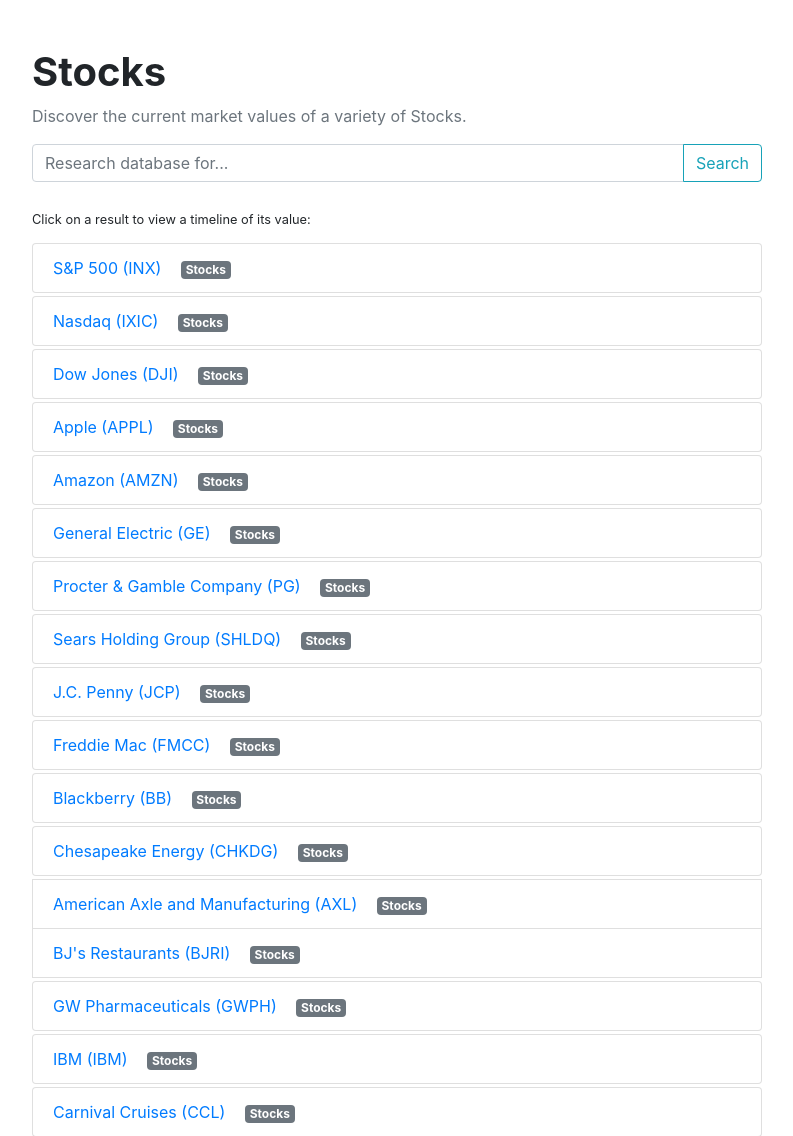
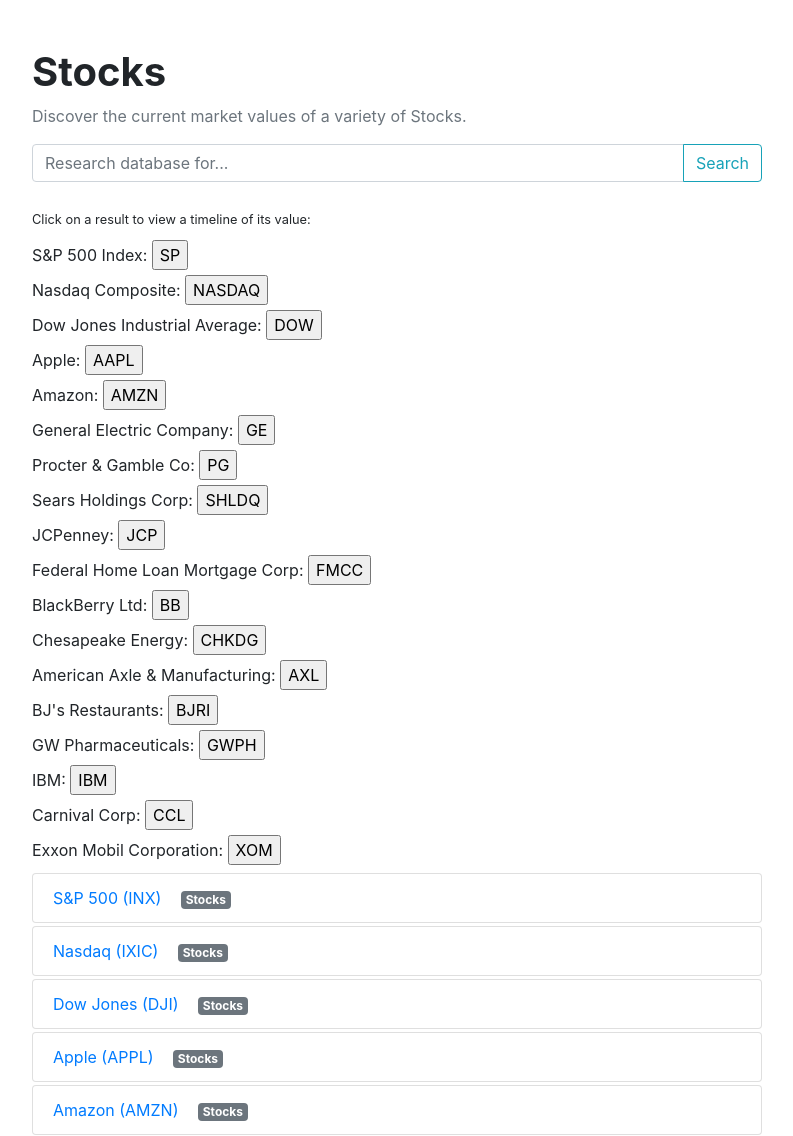
Before and after one commit to ksjiaxian/price_tracker, a Flask app: page /stocks in a window 1280 px wide. Shown: the part 56-1192 px from the top of the page, without its empty margins (243-1036 px from the left). Run offline with Flask 2, Linux system fonts and the light colour scheme; some libraries are stand-ins or nearby versions.

Commit message:
added graph functionality to the stocks page, can now click stocks and see price data

```diff
--- a/app/server.py
+++ b/app/server.py
@@ -1,4 +1,4 @@
-from flask import Flask, render_template
+from flask import Flask, render_template, request
 import cx_Oracle
 import json
 from datetime import datetime
@@ -11,29 +11,33 @@ port = 1512
 
 app = Flask(__name__)
 
+# current selection
+name = 'BB'
+table = 'Stocks'
+
 
 @app.route("/")
 def splash():
-    connection = None
-    try:
-        connection = cx_Oracle.connect(username, password, dsn)
-
-    except cx_Oracle.Error as error:
-        print(error)
-        connection.close()
-
-    c = connection.cursor()
-    c.execute('SELECT * FROM History WHERE dateID >= 20200314')
-
-    dbtest = '<p>'
-    for i in c:
-        dbtest += i[1] + '</p>'
-
-    return render_template("splash.html", dbtest=dbtest)
+    return render_template("splash.html")
 
 
-@app.route("/stocks")
+@app.route("/stocks", methods=['GET', 'POST'])
 def stocks():
+    if request.method == 'POST':
+        name = request.form['input']
+        if name == 'SP' or name == 'NASDAQ' or name == 'DOW':
+            table = 'INDEXES'
+        else:
+            table = 'STOCKS'
+        (item_name, max_price, min_price, max_date, min_date, data_json) = get_data(name, table)
+        return render_template("timeline.html",
+                               name=name,
+                               max=max_price,
+                               max_date=max_date,
+                               min=min_price,
+                               min_date=min_date,
+                               data=data_json)
+
     return render_template("stocks.html")
 
 
@@ -47,10 +51,9 @@ def cart():
     return render_template("cart.html")
 
 
-# can delete this later - just for testing getting data from database!
-@app.route("/timeline")
+@app.route("/timeline", methods=['POST'])
 def timeline():
-    name = 'AAPL'
+    print('in the timeline!')
     connection = None
     try:
         connection = cx_Oracle.connect(username, password, dsn)
@@ -60,22 +63,22 @@ def timeline():
         connection.close()
 
     c = connection.cursor()
-    c.execute('SELECT dateID, ' + name + ' FROM Stocks s')
+    c.execute('SELECT dateID, ' + name + ' FROM ' + table + ' s')
 
     min_price = connection.cursor()
-    min_price.execute('SELECT MIN( ' + name + ' ) FROM Stocks s WHERE s.AAPL > 0')
+    min_price.execute('SELECT MIN( ' + name + ' ) FROM ' + table + ' s WHERE s.' + name + ' > 0')
     min_price = '$' + [str(i[0]) for i in min_price][0]
     min_date = connection.cursor()
     min_date.execute(
-        'SELECT dateID FROM Stocks s WHERE s.' + name + ' = (SELECT MIN(' + name + ') FROM Stocks s WHERE s.' + name + ' > 0)')
+        'SELECT dateID FROM ' + table + ' s WHERE s.' + name + ' = (SELECT MIN(' + name + ') FROM ' + table + ' s WHERE s.' + name + ' > 0)')
     min_date = date_prettify([str(i[0]) for i in min_date][0])
 
     max_price = connection.cursor()
-    max_price.execute('SELECT MAX( ' + name + ' ) FROM Stocks s WHERE s.AAPL > 0')
+    max_price.execute('SELECT MAX( ' + name + ' ) FROM ' + table + ' s WHERE s.' + name + ' > 0')
     max_price = '$' + [str(i[0]) for i in max_price][0]
     max_date = connection.cursor()
     max_date.execute(
-        'SELECT dateID FROM Stocks s WHERE s.' + name + ' = (SELECT MAX(' + name + ') FROM Stocks s WHERE s.' + name + ' > 0)')
+        'SELECT dateID FROM ' + table + ' s WHERE s.' + name + ' = (SELECT MAX(' + name + ') FROM ' + table + ' s WHERE s.' + name + ' > 0)')
     max_date = date_prettify([str(i[0]) for i in max_date][0])
 
     data_points = {}
@@ -114,5 +117,45 @@ def date_prettify(date_id):
     return date_pretty
 
 
+# this function gets the data of a stock, commodity, or index given its type and name
+def get_data(item, table_name):
+    connection = None
+    try:
+        connection = cx_Oracle.connect(username, password, dsn)
+
+    except cx_Oracle.Error as error:
+        print(error)
+        connection.close()
+
+    c = connection.cursor()
+    c.execute('SELECT dateID, ' + item + ' FROM ' + table_name + ' s')
+
+    min_price = connection.cursor()
+    min_price.execute('SELECT MIN( ' + item + ' ) FROM ' + table_name + ' s WHERE s.' + item + ' > 0')
+    min_price = '$' + [str(i[0]) for i in min_price][0]
+    min_date = connection.cursor()
+    min_date.execute(
+        'SELECT dateID FROM ' + table_name + ' s WHERE s.' + item + ' = (SELECT MIN(' + item + ') FROM ' + table_name + ' s WHERE s.' + item + ' > 0)')
+    min_date = date_prettify([str(i[0]) for i in min_date][0])
+
+    max_price = connection.cursor()
+    max_price.execute('SELECT MAX( ' + item + ' ) FROM ' + table_name + ' s WHERE s.' + item + ' > 0')
+    max_price = '$' + [str(i[0]) for i in max_price][0]
+    max_date = connection.cursor()
+    max_date.execute(
+        'SELECT dateID FROM ' + table_name + ' s WHERE s.' + item + ' = (SELECT MAX(' + item + ') FROM ' + table_name + ' s WHERE s.' + item + ' > 0)')
+    max_date = date_prettify([str(i[0]) for i in max_date][0])
+
+    data_points = {}
+    for i in c:
+        data_points[int(i[0])] = i[1]
+
+    data_json = json.dumps(data_points)
+
+    return name, max_price, min_price, max_date, min_date, data_json
+
+
 if __name__ == "__main__":
+    app.jinja_env.auto_reload = True
+    app.config['TEMPLATES_AUTO_RELOAD'] = True
     app.run(port=8000, debug=True)
--- a/app/templates/splash.html
+++ b/app/templates/splash.html
@@ -28,9 +28,7 @@
           <li class="nav-item">
             <a class="nav-link" href="/cart">Cart</a>
           </li>
-            <li class="nav-item">
-            <a class="nav-link" href="/timeline">Timeline (test)</a>
-          </li>
+
         </ul>
       </div>
     </nav>
@@ -42,7 +40,7 @@
           <br /><br />
 
           <h1><strong>Price Tracker</strong></h1>
-          <p class="text-muted">Welcome to the CIS 550 Price Tracker! This tool enables users to view the performance of various blue chip stocks over time, allowing them to observe what type of companies delivered high returns over the last several decades. In addition, they can view the value of various commodities and collectible items and observe how much they increase in value over time. Each user is given $100,000 in 2020 U.S. dollars to create the best mix of stocks and commodities to maximize their long-term return. </p>
+          <p class="text-muted">Welcome to the CIS 550 Price Tracker! This webapp enables users to view the performance of various blue chip stocks over time, allowing them to observe what type of companies delivered high returns over the last several decades. In addition, they can view the value of various commodities and collectible items and observe how much they increase in value over time. Each user is given $100,000 in 2020 U.S. dollars to create the best mix of stocks and commodities to maximize their long-term return. </p>
             {{ dbtest|safe }}
         </div>
         <div class="col-md-2"></div>
--- a/app/templates/stocks.html
+++ b/app/templates/stocks.html
@@ -51,24 +51,62 @@
           <br />
           <small>Click on a result to view a timeline of its value:</small>
           <ul style="margin-top: 10px;" class="list-group">
-            <a style="margin-top: 3px" href="/timeline"><li class="list-group-item"> S&P 500 (INX) <span style="margin-left: 15px" class="badge badge-secondary">Stocks</span> </li></a>
-            <a style="margin-top: 3px" href="/timeline"><li class="list-group-item"> Nasdaq (IXIC) <span style="margin-left: 15px" class="badge badge-secondary">Stocks</span> </li></a>
-            <a style="margin-top: 3px" href="/timeline"><li class="list-group-item"> Dow Jones (DJI) <span style="margin-left: 15px" class="badge badge-secondary">Stocks</span> </li></a>
-            <a style="margin-top: 3px" href="/timeline"><li class="list-group-item"> Apple (APPL) <span style="margin-left: 15px" class="badge badge-secondary">Stocks</span> </li></a>
-            <a style="margin-top: 3px" href="/timeline"><li class="list-group-item"> Amazon (AMZN) <span style="margin-left: 15px" class="badge badge-secondary">Stocks</span> </li></a>
-            <a style="margin-top: 3px" href="/timeline"><li class="list-group-item"> General Electric (GE) <span style="margin-left: 15px" class="badge badge-secondary">Stocks</span> </li></a>
-            <a style="margin-top: 3px" href="/timeline"><li class="list-group-item"> Procter & Gamble Company (PG) <span style="margin-left: 15px" class="badge badge-secondary">Stocks</span> </li></a>
-            <a style="margin-top: 3px" href="/timeline"><li class="list-group-item"> Sears Holding Group (SHLDQ) <span style="margin-left: 15px" class="badge badge-secondary">Stocks</span> </li></a>
-            <a style="margin-top: 3px" href="/timeline"><li class="list-group-item"> J.C. Penny (JCP) <span style="margin-left: 15px" class="badge badge-secondary">Stocks</span> </li></a>
-            <a style="margin-top: 3px" href="/timeline"><li class="list-group-item"> Freddie Mac (FMCC) <span style="margin-left: 15px" class="badge badge-secondary">Stocks</span> </li></a>
-            <a style="margin-top: 3px" href="/timeline"><li class="list-group-item"> Blackberry (BB) <span style="margin-left: 15px" class="badge badge-secondary">Stocks</span> </li></a>
-            <a style="margin-top: 3px" href="/timeline"><li class="list-group-item"> Chesapeake Energy (CHKDG) <span style="margin-left: 15px" class="badge badge-secondary">Stocks</span> </li></a>
-            <a style="margin-top: 3px" href="/timeline"><li class="list-group-item"> American Axle and Manufacturing (AXL) <span style="margin-left: 15px" class="badge badge-secondary">Stocks</span>
-            <a style="margin-top: 3px" href="/timeline"><li class="list-group-item"> BJ's Restaurants (BJRI) <span style="margin-left: 15px" class="badge badge-secondary">Stocks</span> </li></a> </li></a>
-            <a style="margin-top: 3px" href="/timeline"><li class="list-group-item"> GW Pharmaceuticals (GWPH) <span style="margin-left: 15px" class="badge badge-secondary">Stocks</span> </li></a>
-            <a style="margin-top: 3px" href="/timeline"><li class="list-group-item"> IBM (IBM) <span style="margin-left: 15px" class="badge badge-secondary">Stocks</span> </li></a>
-            <a style="margin-top: 3px" href="/timeline"><li class="list-group-item"> Carnival Cruises (CCL) <span style="margin-left: 15px" class="badge badge-secondary">Stocks</span> </li></a>
-            <a style="margin-top: 3px" href="/timeline"><li class="list-group-item"> ExxonMobil (XOM) <span style="margin-left: 15px" class="badge badge-secondary">Stocks</span> </li></a>
+              <form method="POST">
+                  <label for="sp">S&P 500 Index:</label>
+                  <input type="submit" id = 'sp' name="input" value="SP" ><br>
+                  <label for="sp">Nasdaq Composite:</label>
+                  <input type="submit" name="input" value="NASDAQ" ><br>
+                  <label for="sp">Dow Jones Industrial Average:</label>
+                  <input type="submit" name="input" value="DOW"><br>
+                  <label for="sp">Apple:</label>
+                  <input type="submit" name="input" value="AAPL"><br>
+                  <label for="sp">Amazon:</label>
+                  <input type="submit" name="input" value="AMZN"><br>
+                  <label for="sp">General Electric Company:</label>
+                  <input type="submit" name="input" value="GE"><br>
+                  <label for="sp">Procter & Gamble Co:</label>
+                  <input type="submit" name="input" value="PG"><br>
+                  <label for="sp">Sears Holdings Corp:</label>
+                  <input type="submit" name="input" value="SHLDQ" ><br>
+                  <label for="sp">JCPenney:</label>
+                  <input type="submit" name="input" value="JCP" ><br>
+                  <label for="sp">Federal Home Loan Mortgage Corp:</label>
+                  <input type="submit" name="input" value="FMCC" ><br>
+                  <label for="sp">BlackBerry Ltd:</label>
+                  <input type="submit" name="input" value="BB" ><br>
+                  <label for="sp">Chesapeake Energy:</label>
+                  <input type="submit" name="input" value="CHKDG" ><br>
+                  <label for="sp">American Axle & Manufacturing:</label>
+                  <input type="submit" name="input" value="AXL" ><br>
+                  <label for="sp">BJ's Restaurants:</label>
+                  <input type="submit" name="input" value="BJRI" ><br>
+                  <label for="sp">GW Pharmaceuticals:</label>
+                  <input type="submit" name="input" value="GWPH" ><br>
+                  <label for="sp">IBM:</label>
+                  <input type="submit" name="input" value="IBM" ><br>
+                  <label for="sp">Carnival Corp:</label>
+                  <input type="submit" name="input" value="CCL" ><br>
+                  <label for="sp">Exxon Mobil Corporation:</label>
+                  <input type="submit" name="input" value="XOM" ><br>
+              </form>
+            <a style="margin-top: 3px" href="/sp"><li class="list-group-item"> S&P 500 (INX) <span style="margin-left: 15px" class="badge badge-secondary">Stocks</span> </li></a>
+            <a style="margin-top: 3px" href="/nasdaq"><li class="list-group-item"> Nasdaq (IXIC) <span style="margin-left: 15px" class="badge badge-secondary">Stocks</span> </li></a>
+            <a style="margin-top: 3px" href="/dow"><li class="list-group-item"> Dow Jones (DJI) <span style="margin-left: 15px" class="badge badge-secondary">Stocks</span> </li></a>
+            <a style="margin-top: 3px" href="/aapl"><li class="list-group-item"> Apple (APPL) <span style="margin-left: 15px" class="badge badge-secondary">Stocks</span> </li></a>
+            <a style="margin-top: 3px" href="/amzn"><li class="list-group-item"> Amazon (AMZN) <span style="margin-left: 15px" class="badge badge-secondary">Stocks</span> </li></a>
+            <a style="margin-top: 3px" href="/ge"><li class="list-group-item"> General Electric (GE) <span style="margin-left: 15px" class="badge badge-secondary">Stocks</span> </li></a>
+            <a style="margin-top: 3px" href="/pg"><li class="list-group-item"> Procter & Gamble Company (PG) <span style="margin-left: 15px" class="badge badge-secondary">Stocks</span> </li></a>
+            <a style="margin-top: 3px" href="/shldq"><li class="list-group-item"> Sears Holding Group (SHLDQ) <span style="margin-left: 15px" class="badge badge-secondary">Stocks</span> </li></a>
+            <a style="margin-top: 3px" href="/jcp"><li class="list-group-item"> J.C. Penny (JCP) <span style="margin-left: 15px" class="badge badge-secondary">Stocks</span> </li></a>
+            <a style="margin-top: 3px" href="/fmcc"><li class="list-group-item"> Freddie Mac (FMCC) <span style="margin-left: 15px" class="badge badge-secondary">Stocks</span> </li></a>
+            <a style="margin-top: 3px" href="/bb"><li class="list-group-item"> Blackberry (BB) <span style="margin-left: 15px" class="badge badge-secondary">Stocks</span> </li></a>
+            <a style="margin-top: 3px" href="/chkdg"><li class="list-group-item"> Chesapeake Energy (CHKDG) <span style="margin-left: 15px" class="badge badge-secondary">Stocks</span> </li></a>
+            <a style="margin-top: 3px" href="/axl"><li class="list-group-item"> American Axle and Manufacturing (AXL) <span style="margin-left: 15px" class="badge badge-secondary">Stocks</span>
+            <a style="margin-top: 3px" href="/bjri"><li class="list-group-item"> BJ's Restaurants (BJRI) <span style="margin-left: 15px" class="badge badge-secondary">Stocks</span> </li></a> </li></a>
+            <a style="margin-top: 3px" href="/gwph"><li class="list-group-item"> GW Pharmaceuticals (GWPH) <span style="margin-left: 15px" class="badge badge-secondary">Stocks</span> </li></a>
+            <a style="margin-top: 3px" href="/ibm"><li class="list-group-item"> IBM (IBM) <span style="margin-left: 15px" class="badge badge-secondary">Stocks</span> </li></a>
+            <a style="margin-top: 3px" href="/ccl"><li class="list-group-item"> Carnival Cruises (CCL) <span style="margin-left: 15px" class="badge badge-secondary">Stocks</span> </li></a>
+            <a style="margin-top: 3px" href="/xom"><li class="list-group-item"> ExxonMobil (XOM) <span style="margin-left: 15px" class="badge badge-secondary">Stocks</span> </li></a>
           </ul>
         </div>
         <div class="col-md-2"></div>
```
Also changed, not shown: app/templates/timeline.html (+8 -5 lines).
